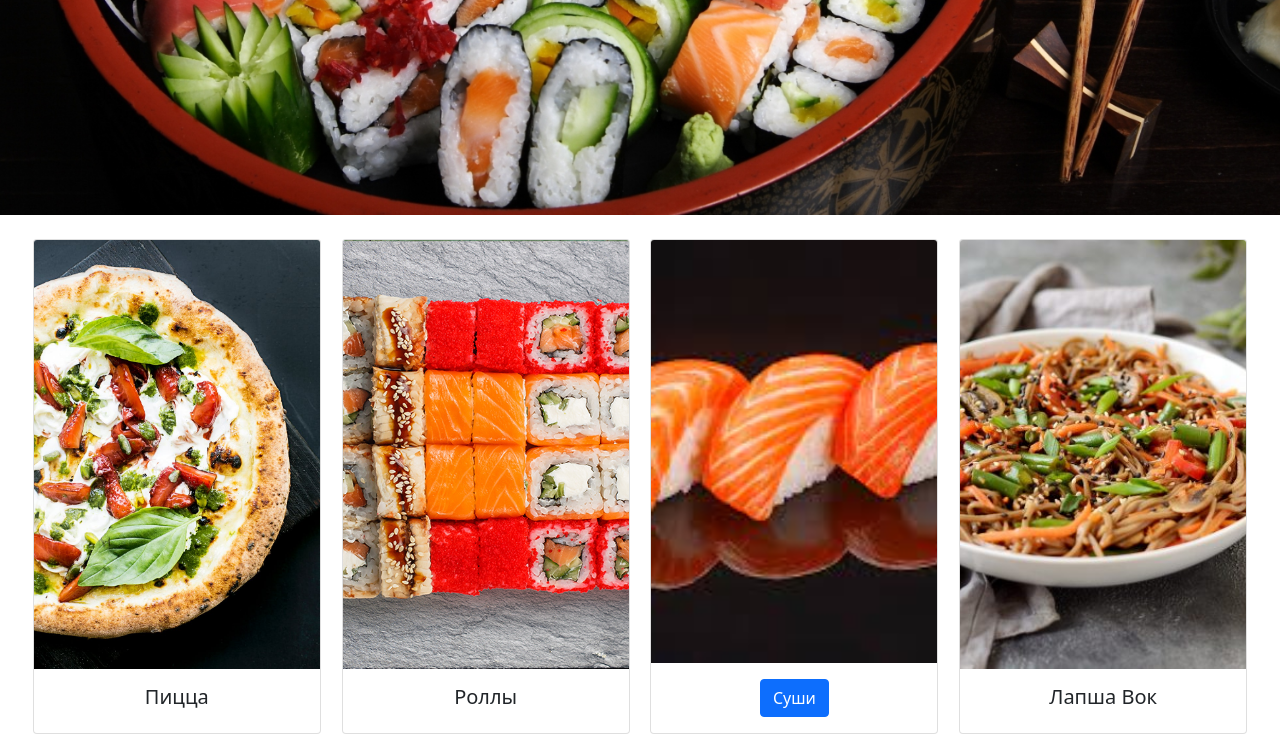
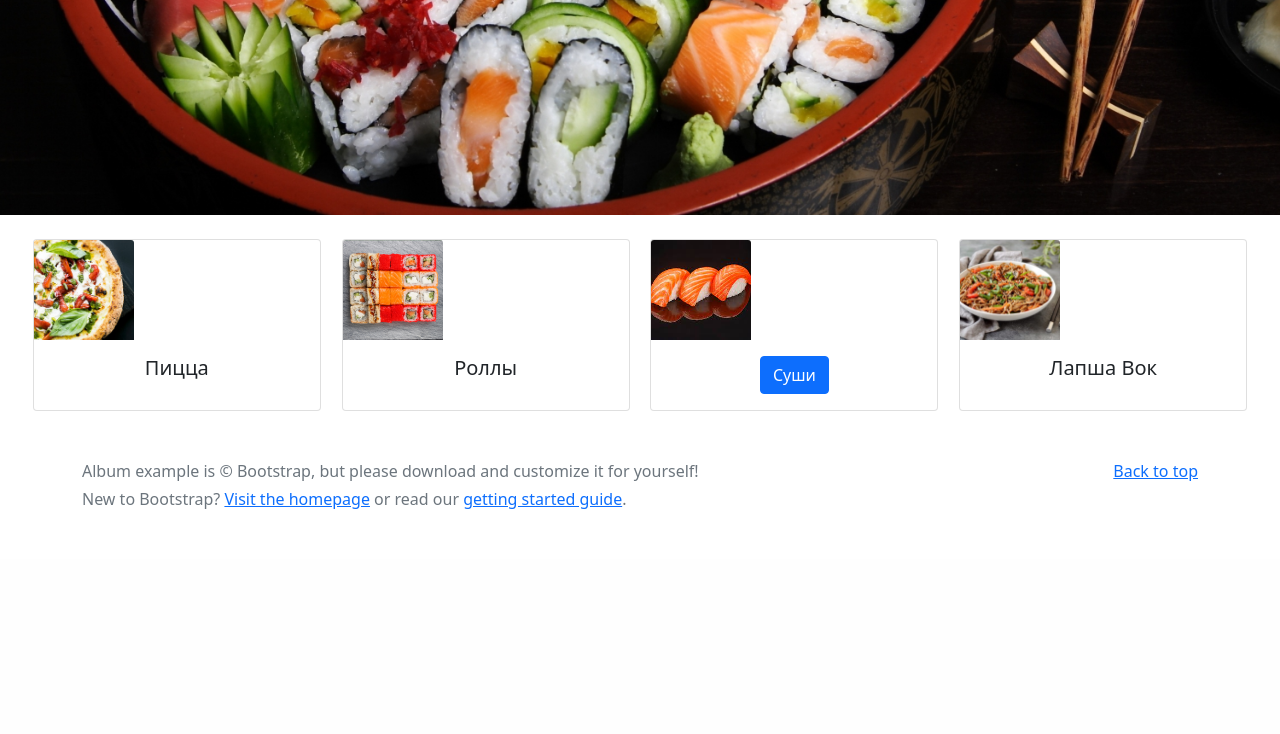
Before and after one commit to SwAsKk/Online_Shop_Django, a Django app: page / in a window 1280 px wide. Shown: the part 585-1319 px from the top of the page. After the commit the page ends 1094 px from the top, so only its background shows below. Run offline with Django 3.2, Linux system fonts and the light colour scheme.

Commit message:
Добавил комментарии и оптимизировал код

```diff
--- a/main/templates/index.html
+++ b/main/templates/index.html
@@ -25,6 +25,7 @@
   <script src="https://cdn.jsdelivr.net/npm/bootstrap@5.0.2/dist/js/bootstrap.bundle.min.js" integrity="sha384-MrcW6ZMFYlzcLA8Nl+NtUVF0sA7MsXsP1UyJoMp4YLEuNSfAP+JcXn/tWtIaxVXM" crossorigin="anonymous"></script>
 
 
+<!--Navigation bar-->
   <nav class="navbar fixed-top navbar-expand-lg navbar-dark p-md-3">
     <div class="container">
       <a href="#" class="navbar-brand">
@@ -60,49 +61,51 @@
             </li>
           </ul>
         </div>
-
-
       </div>
     </div>
   </nav>
+<!--Navigation bar-->
 
+<!--Banner-->
   <div class="banner-image w-100 vh-100 d-flex justify-content-center align-items-center">
     <div class="content text-center">
 
 
     </div>
   </div>
+<!--Banner-->
   <br>
 
   <!-- Main Content Area-->
   <div class="container-fluid d-flex flex-row flex-wrap justify-content-evenly">
     <div class="card text-center" style="width: 18rem;">
-      <img class="card-img-top" src="{% static 'C:\Users\levso\Desktop\Sushiman\project\static\images\pizza.jpg' %}" alt="Card image cap">
+      <img class="card-img-top" src="{% static 'C:\Users\levso\Desktop\Sushiman\project\static\images\pizza.jpg' %}" alt="Card image cap" style="max-width: 500px; max-height: 500px; object-fit: cover;">
       <div class="card-body">
         <h5 class="card-title">Пицца</h5>
       </div>
     </div>
     <div class="card text-center" style="width: 18rem;">
-      <img class="card-img-top" src="{% static 'C:\Users\levso\Desktop\Sushiman\project\static\images\rolls.jpg' %}" alt="Card image cap">
+      <img class="card-img-top" src="{% static 'C:\Users\levso\Desktop\Sushiman\project\static\images\rolls.jpg' %}" alt="Card image cap" style="max-width: 500px; max-height: 500px; object-fit: cover;">
       <div class="card-body">
         <h5 class="card-title">Роллы</h5>
       </div>
     </div>
     <div class="card text-center" style="width: 18rem;">
-      <img class="card-img-top" src="{% static 'C:\Users\levso\Desktop\Sushiman\project\static\images\sushi.jpg' %}" alt="Card image cap">
+      <img class="card-img-top" src="{% static 'C:\Users\levso\Desktop\Sushiman\project\static\images\sushi.jpg' %}" alt="Card image cap" style="max-width: 500px; max-height: 500px; object-fit: cover;">
       <div class="card-body">
         <a class="btn btn-primary stretched-link" href="#">Суши</a>
       </div>
     </div>
     <div class="card text-center" style="width: 18rem;">
-      <img class="card-img-top" src="{% static 'C:\Users\levso\Desktop\Sushiman\project\static\images\wok.jpg' %}" alt="Card image cap">
+      <img class="card-img-top" src="{% static 'C:\Users\levso\Desktop\Sushiman\project\static\images\wok.jpg' %}" alt="Card image cap" style="max-width: 500px; max-height: 500px; object-fit: cover;">
       <div class="card-body">
         <h5 class="card-title">Лапша Вок</h5>
       </div>
     </div>
   </div>
+<!-- Main Content Area-->
 
-
+<!--Navbar changing color-->
   <script>
     var nav = document.querySelector('nav');
 
@@ -114,7 +117,10 @@
       }
     });
   </script>
+<!--Navbar changing color-->
 
+
+<!--Cards changing size when hover-->
   <style>
     .card:hover{
       text-shadow: none !important;
@@ -127,5 +133,21 @@
       z-index: 2;
     }
   </style>
+<!--Cards changing size when hover-->
+
+
+<!--Footer-->
+<footer class="text-muted py-5">
+  <div class="container">
+    <p class="float-end mb-1">
+      <a href="#">Back to top</a>
+    </p>
+    <p class="mb-1">Album example is © Bootstrap, but please download and customize it for yourself!</p>
+    <p class="mb-0">New to Bootstrap? <a href="/">Visit the homepage</a> or read our <a href="/docs/5.0/getting-started/introduction/">getting started guide</a>.</p>
+  </div>
+</footer>
+<!--Footer-->
+
+
 </body>
 </html>
--- a/static/css/style.css
+++ b/static/css/style.css
@@ -7,7 +7,7 @@
 }
 
 .card-img-top{
-    width: 100%;
-    height: 100%;
+    width: 100px;
+    height: 100px;
     object-fit: cover;
 }
```
